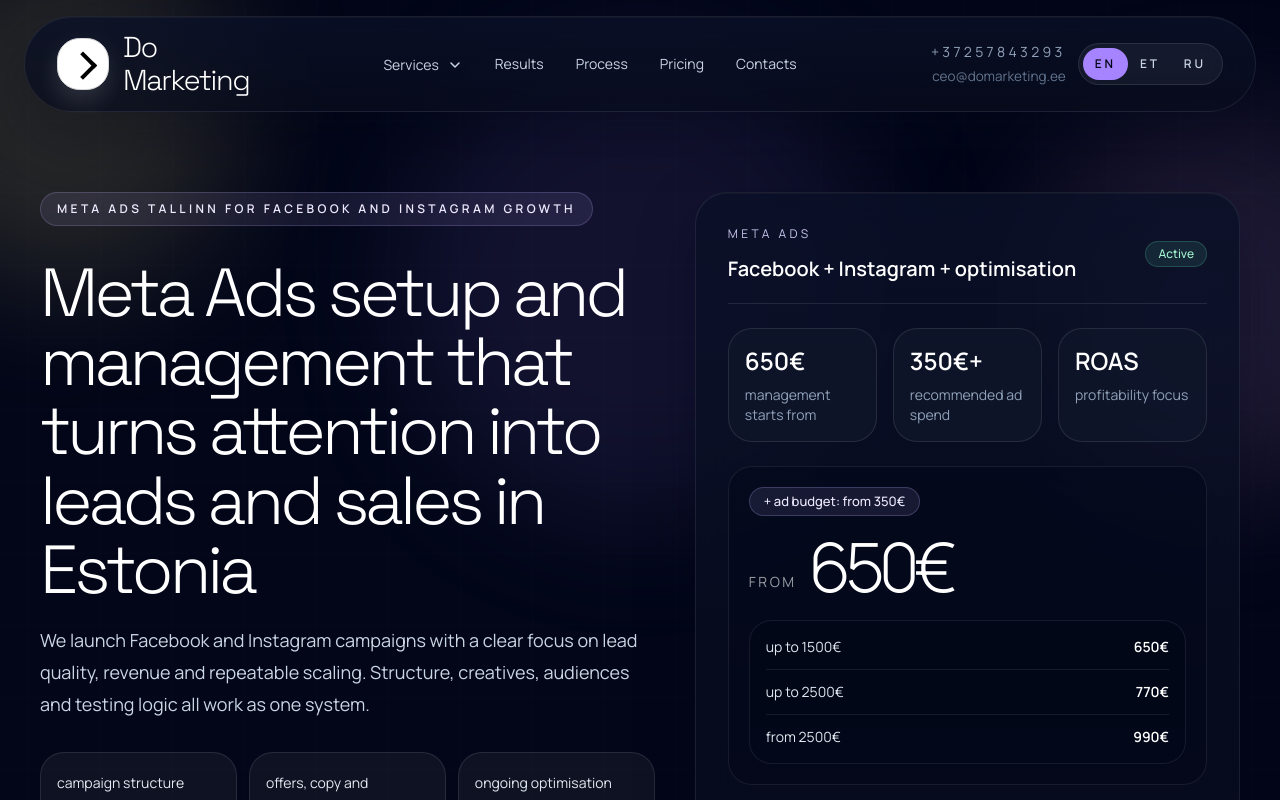
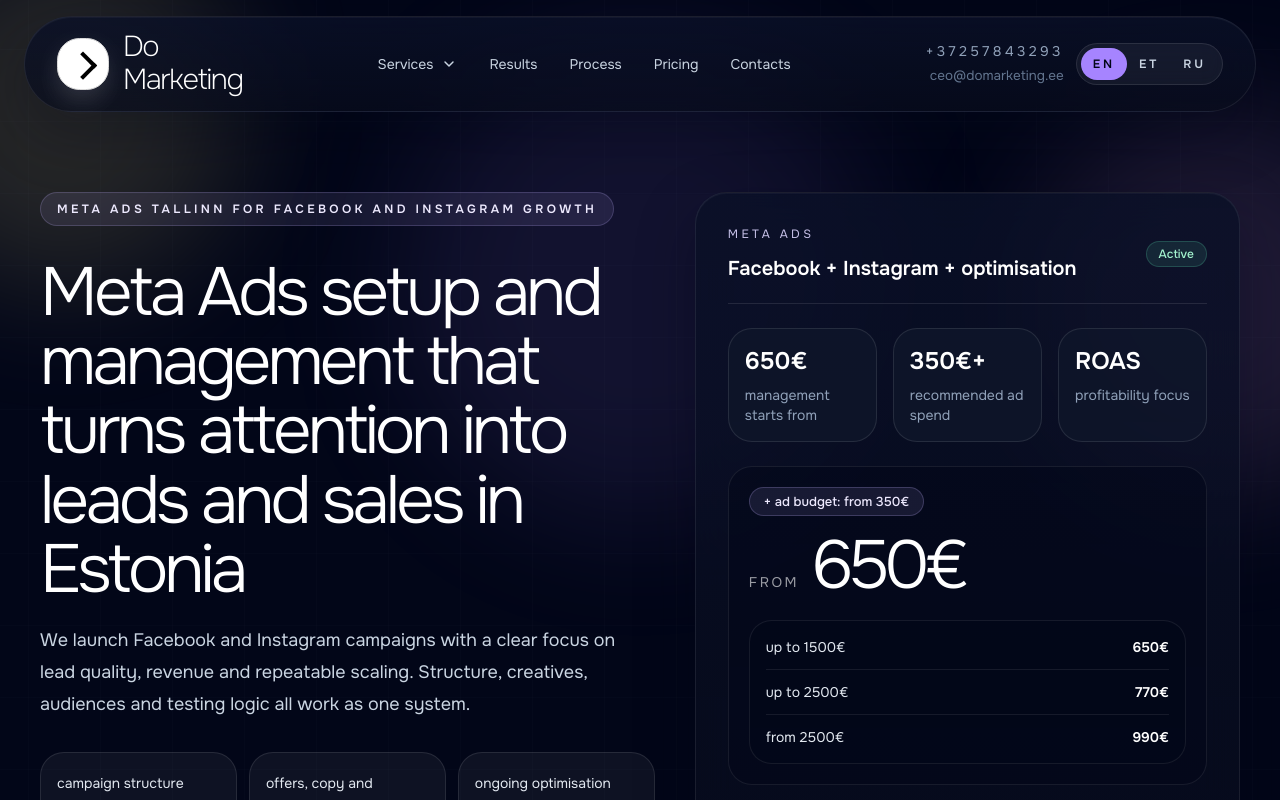
Before and after one commit to ignatevako-ko/site, a Next.js app: page /en/meta-ads in a window 1280 px wide. Shown: the top 800 px of the page. Built offline with nearby package versions, Linux system fonts and the light colour scheme.

Commit message:
Use Onest font across site

```diff
--- a/src/app/globals.css
+++ b/src/app/globals.css
@@ -8,8 +8,8 @@
 @theme inline {
   --color-background: var(--background);
   --color-foreground: var(--foreground);
-  --font-sans: var(--font-manrope);
-  --font-display: var(--font-space-grotesk);
+  --font-sans: var(--font-onest);
+  --font-display: var(--font-onest);
 }
 
 * {
@@ -27,7 +27,7 @@
 body {
   background: var(--background);
   color: var(--foreground);
-  font-family: var(--font-manrope), sans-serif;
+  font-family: var(--font-onest), sans-serif;
   background-image:
     linear-gradient(rgba(255, 255, 255, 0.015), rgba(255, 255, 255, 0.015)),
     radial-gradient(circle at top, rgba(167, 139, 250, 0.06), transparent 24%),
@@ -70,7 +70,7 @@
 h2,
 h3,
 .font-display {
-  font-family: var(--font-space-grotesk), sans-serif;
+  font-family: var(--font-onest), sans-serif;
 }
 
 
--- a/src/app/layout.tsx
+++ b/src/app/layout.tsx
@@ -1,5 +1,5 @@
 import type { Metadata } from "next";
-import { Manrope, Space_Grotesk } from "next/font/google";
+import { Onest } from "next/font/google";
 import Script from "next/script";
 import { ScrollToTopButton } from "@/components/scroll-to-top-button";
 import {
@@ -11,14 +11,9 @@
 } from "@/lib/seo";
 import "./globals.css";
 
-const manrope = Manrope({
-  variable: "--font-manrope",
-  subsets: ["latin"],
-});
-
-const spaceGrotesk = Space_Grotesk({
-  variable: "--font-space-grotesk",
-  subsets: ["latin"],
+const onest = Onest({
+  variable: "--font-onest",
+  subsets: ["latin", "cyrillic"],
 });
 
 export const metadata: Metadata = {
@@ -63,7 +58,7 @@
   return (
     <html
       suppressHydrationWarning
-      className={`${manrope.variable} ${spaceGrotesk.variable} h-full scroll-smooth antialiased`}
+      className={`${onest.variable} h-full scroll-smooth antialiased`}
     >
       <body className="min-h-full flex flex-col">
         <noscript>
```
